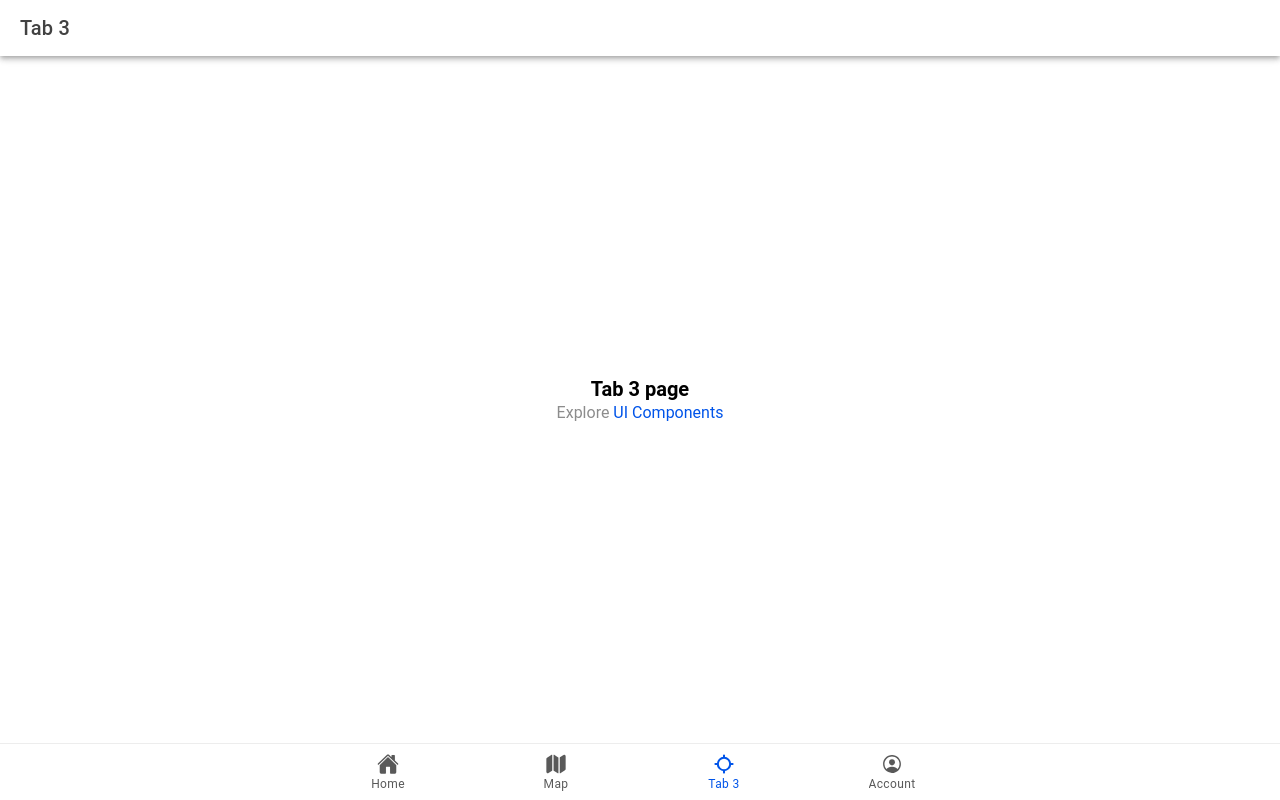
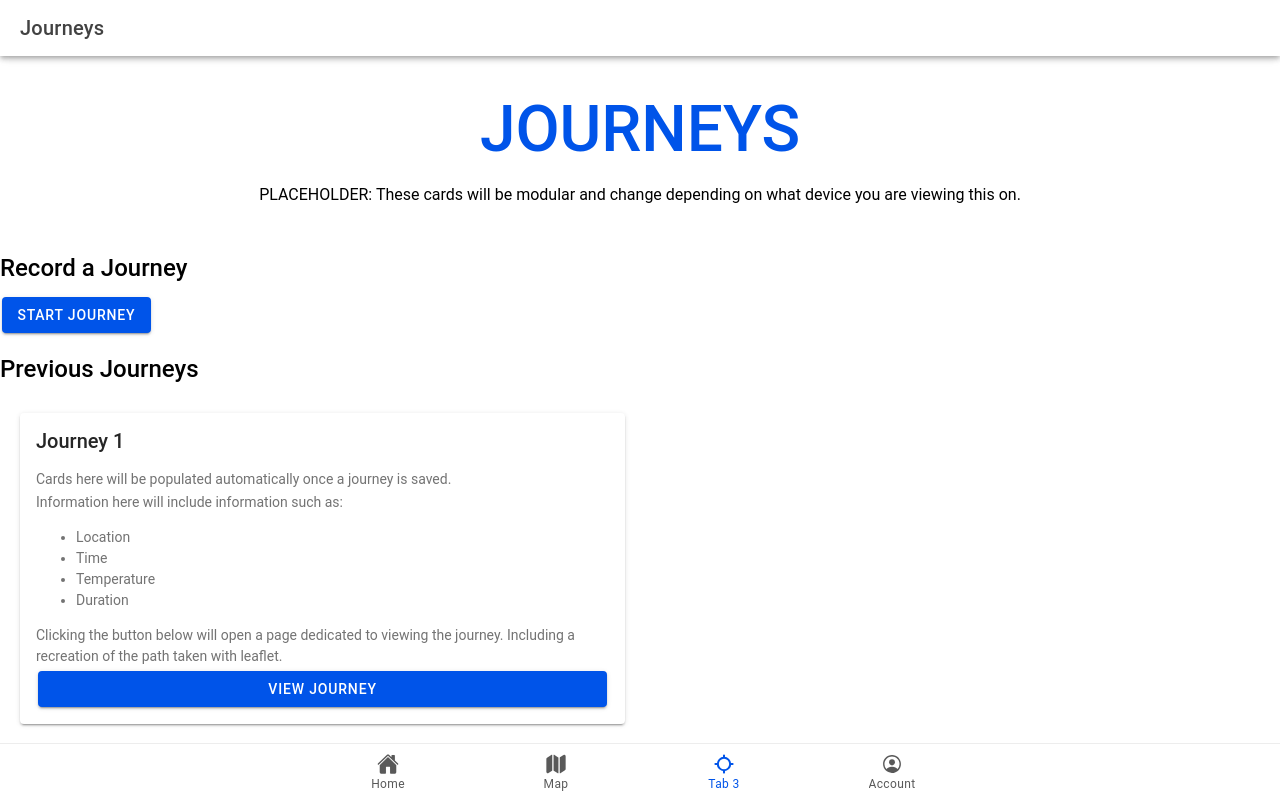
Before and after one commit to jaimu97/greenzone, a React (Vite) app: page /tabs/tab3 in a window 1280 px wide. Built offline with nearby package versions, Linux system fonts and the light colour scheme.

Commit message:
Init journey page work

```diff
--- a/src/pages/Tab3.tsx
+++ b/src/pages/Tab3.tsx
@@ -1,5 +1,15 @@
-import { IonContent, IonHeader, IonPage, IonTitle, IonToolbar } from '@ionic/react';
-import ExploreContainer from '../components/ExploreContainer';
+import React from 'react';
+import {
+  IonContent,
+  IonHeader,
+  IonPage,
+  IonTitle,
+  IonToolbar,
+  IonCard,
+  IonCardContent,
+  IonText,
+  IonButton, IonCardHeader, IonCardTitle, IonCol, IonGrid, IonRow,
+} from '@ionic/react';
 import './Tab3.css';
 
 const Tab3: React.FC = () => {
@@ -7,16 +17,46 @@ const Tab3: React.FC = () => {
     <IonPage>
       <IonHeader>
         <IonToolbar>
-          <IonTitle>Tab 3</IonTitle>
+          <IonTitle>Journeys</IonTitle>
         </IonToolbar>
       </IonHeader>
       <IonContent fullscreen>
-        <IonHeader collapse="condense">
-          <IonToolbar>
-            <IonTitle size="large">Tab 3</IonTitle>
-          </IonToolbar>
-        </IonHeader>
-        <ExploreContainer name="Tab 3 page" />
+        <div className="ion-text-center home-container">
+          <IonText className="ion-margin-bottom">
+            <h1 className="bigtext">JOURNEYS</h1>
+          </IonText>
+          <p>PLACEHOLDER: These cards will be modular and change depending on what device you are viewing this on.</p>
+        </div>
+        <IonText>
+          <h2>Record a Journey</h2>
+          <IonButton>Start Journey</IonButton>
+          <h2>Previous Journeys</h2>
+        </IonText>
+        <IonGrid>
+          <IonRow>
+            <IonCol size="12" size-md="6">
+              <IonCard>
+                <IonCardHeader>
+                  <IonCardTitle>Journey 1</IonCardTitle>
+                </IonCardHeader>
+                <IonCardContent>
+                  <p>Cards here will be populated automatically once a journey is saved.</p>
+                  <p>Information here will include information such as:</p>
+                  <ul>
+                    <li>Location</li>
+                    <li>Time</li>
+                    <li>Temperature</li>
+                    <li>Duration</li>
+                  </ul>
+                  <p>Clicking the button below will open a page dedicated to viewing the journey. Including a recreation of the path taken with leaflet.</p>
+                  <IonButton expand="block" fill="solid" color="primary">
+                    View Journey
+                  </IonButton>
+                </IonCardContent>
+              </IonCard>
+            </IonCol>
+          </IonRow>
+        </IonGrid>
       </IonContent>
     </IonPage>
   );
```
Also changed, not shown: src/App.tsx (+6 -2 lines), 20 other files (tests, documents, lock files or other folders).
